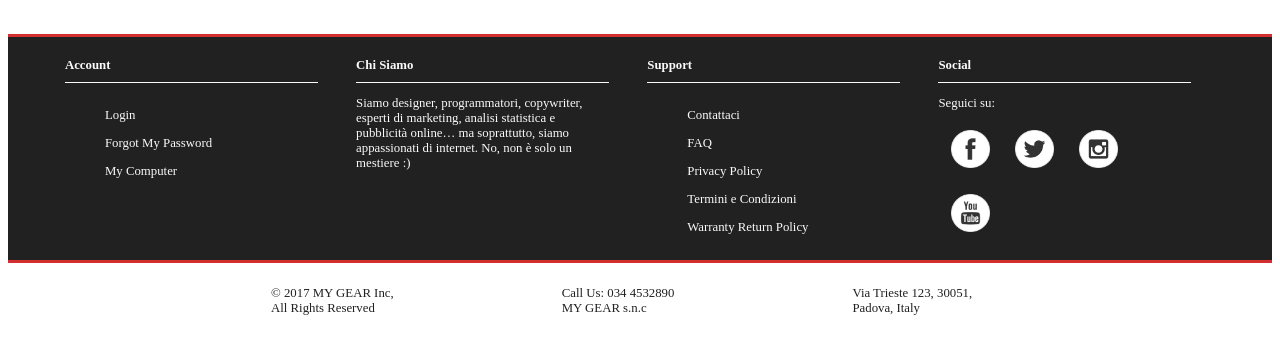
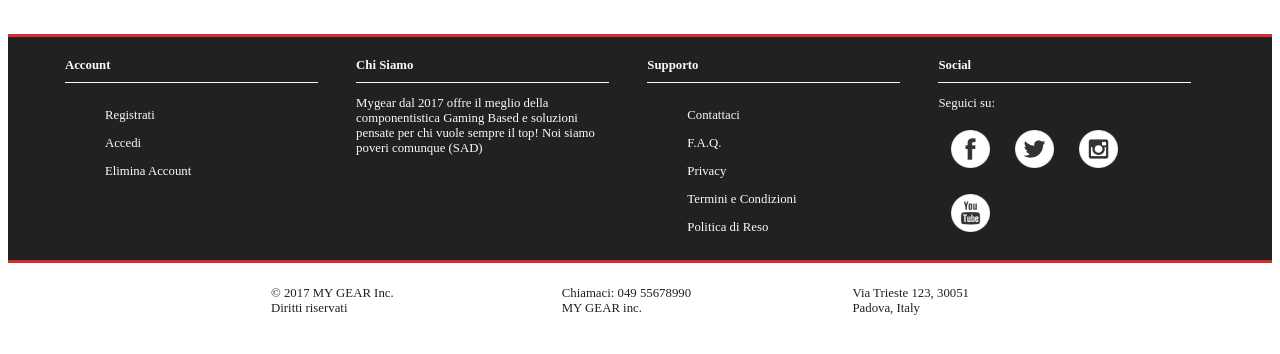
Before and after one commit to ale-mazz/mygear.it, a PHP site: page /footer.html in a window 1280 px wide. Shown: the top 354 px of the page. Run offline with PHP 8.4, Linux system fonts and the light colour scheme.

Commit message:
home update, footer update

```diff
--- a/footer.html
+++ b/footer.html
@@ -10,27 +10,27 @@
    <div id="account_footer">
    <div class="block_title"> <h1>Account</h1> </div>
             <ul>
-                <li> <a href="account.html">Login </a></li>
-                <li> <a href="recupero_password.html"> Forgot My Password </a></li>
-                <li> <a href="account_computer.html"> My Computer </a></li>
+                <li> <a href="account.html">Registrati</a></li>
+                <li> <a href="recupero_password.html">Accedi</a></li>
+                <li> <a href="account_computer.html">Elimina Account</a></li>
             </ul>
     </div>
     <div id="chi_siamo_footer">
 
     <div class="block_title"> <h1>Chi Siamo</h1> </div>
             <p>
-                Siamo designer, programmatori, copywriter, esperti di marketing, analisi statistica e pubblicità online… ma soprattutto, siamo appassionati di internet.
-                No, non è solo un mestiere :)
+                Mygear dal 2017 offre il meglio della componentistica Gaming Based e soluzioni pensate per chi vuole
+                sempre il top! Noi siamo poveri comunque (SAD)
             </p>
     </div>
     <div id="support_footer">
-    <div class="block_title"> <h1>Support</h1> </div>
+    <div class="block_title"> <h1>Supporto</h1> </div>
             <ul>
                 <li> <a href="contatti.html"> Contattaci </a> </li>
-                <li> <a href="faq.html"> FAQ </a> </li>
-                <li> <a href="privacy.html"> Privacy Policy </a> </li>
+                <li> <a href="faq.html"> F.A.Q. </a> </li>
+                <li> <a href="privacy.html"> Privacy </a> </li>
                 <li> <a href="termini_condizioni.html"> Termini e Condizioni </a> </li>
-                <li> <a href="warranty.html"> Warranty Return Policy </a> </li>
+                <li> <a href="warranty.html"> Politica di Reso </a> </li>
             </ul>
     </div>
     <div id="social_footer">
@@ -45,13 +45,13 @@
 </footer>
 <footer id="footer_bottom">
     <div id="diritti">
-        <p> © 2017 MY GEAR Inc,<br>All Rights Reserved </p>
+        <p>© 2017 MY GEAR Inc.<br> Diritti riservati</p>
     </div>
     <div id="call_us">
-        <p>Call Us: 034 4532890 <br> MY GEAR s.n.c</p>
+        <p>Chiamaci: 049 55678990<br> MY GEAR inc.</p>
     </div>
     <div id="luogo">
-        <p>Via Trieste 123, 30051,<br> Padova, Italy</p>
+        <p>Via Trieste 123, 30051<br> Padova, Italy</p>
     </div>
 
 </footer>
--- a/footerstyle.css
+++ b/footerstyle.css
@@ -46,7 +46,6 @@
     border-bottom-color: #FAFAFA;
     border-bottom-width: 0.1em;
 }
-
 #account_footer {
     width: 20%;
     padding: 0.5em;
@@ -123,6 +122,10 @@
 
 }
 
+p {
+    margin-top: 1em;
+}
+
 /******************************************************************
  Media query Footer
 ******************************************************************/
```
Also changed, not shown: home.html (+8 -9 lines).
